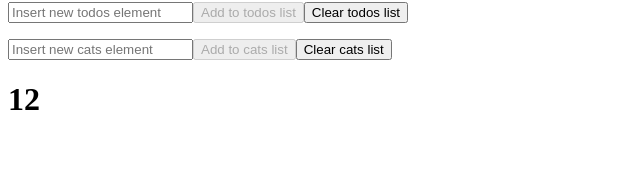
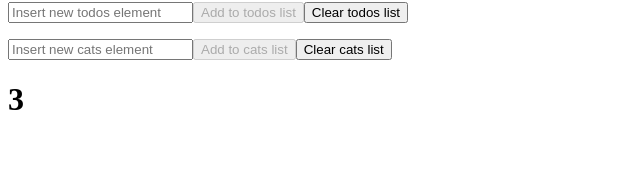
Before and after one commit to FabioViscuso/exerc-react, a React (Create React App) app: page / in a window 1280 px wide. Shown: the part 115-286 px from the top of the page, without its empty margins (0-640 px from the left). Built offline with nearby package versions, Linux system fonts and the light colour scheme.

Commit message:
feat: Function Components-03

```diff
--- a/src/App.js
+++ b/src/App.js
@@ -57,7 +57,7 @@ function App() {
                     })}
                 </div>
             )}/>
-            <Sum numbers={[2, 4, 5, 0, 1]} />
+            <Sum /* numbers={[2, 4, 5, 0, 1]} */ />
             {/* <Container title={<h1>Hello world!</h1>}>
             <p>Lorem ipsum blablabla</p>
         </Container > */}
--- a/src/Sum.js
+++ b/src/Sum.js
@@ -1,4 +1,7 @@
-function Sum({ numbers }) {
+/* If the prop is omitted, .reduce() won't be a function and the
+    app will break. We can avoid this problem by passing a default value
+    for the prop */
+function Sum({ numbers = [0, 1, 2] }) {
     return <h1>{numbers.reduce((prevValue, currValue) => prevValue += currValue)}</h1>
 }
 
```
